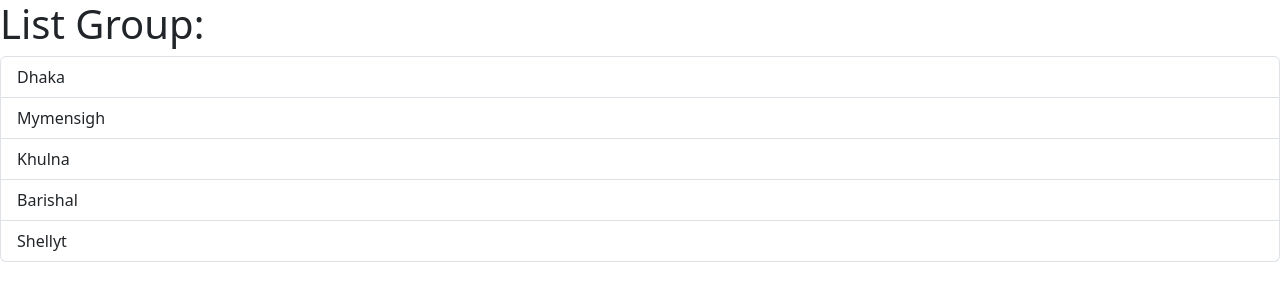
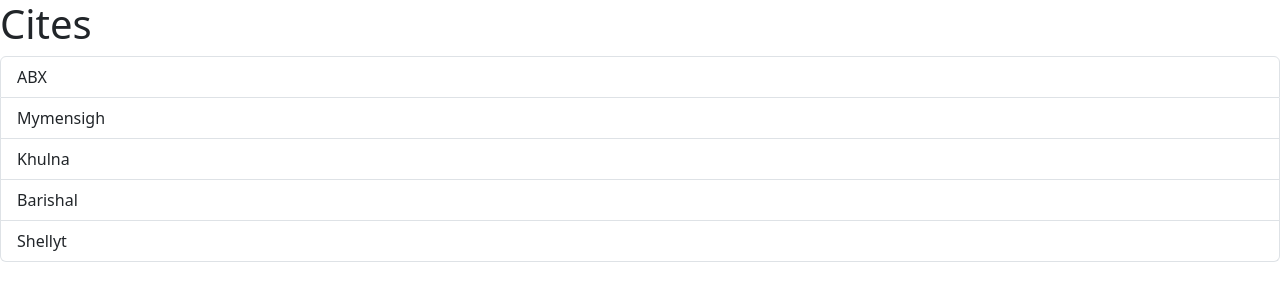
Before and after one commit to fmahadyBD/react-js-learning-projects, a React (Vite) app: page / in a window 1280 px wide. Shown: the top 300 px of the page. Built offline with nearby package versions, Linux system fonts and the light colour scheme.

Commit message:
Passing data via props

```diff
--- a/src/App.tsx
+++ b/src/App.tsx
@@ -1,15 +1,18 @@
-
 // import Message from "./Message"
 
 import ListGroup from "./components/ListGroup";
 
-ListGroup
+ListGroup;
+//we passd parametter from here to ListGroup
+let items = ["ABX", "Mymensigh", "Khulna", "Barishal", "Shellyt"];
 function App() {
-  return <div>
-    {/* <Message></Message> */}
+  return (
+    <div>
+      {/* <Message></Message> */}
 
-  <ListGroup></ListGroup>
-  </div>;
+      <ListGroup items={items} heading={"Cites"} />
+    </div>
+  );
 }
 
-export default App
+export default App;
--- a/src/components/ListGroup.tsx
+++ b/src/components/ListGroup.tsx
@@ -1,9 +1,17 @@
 import { MouseEvent, useState } from "react";
 
-function ListGroup() {
+//
+
+interface Props {
+  items: String[];
+  heading: String;
+}
+
+function ListGroup({ items, heading }: Props) {
   //ctrl+d
+  //we passed those by app componends
 
-  let items = ["Dhaka", "Mymensigh", "Khulna", "Barishal", "Shellyt"];
+  // let items = ["Dhaka", "Mymensigh", "Khulna", "Barishal", "Shellyt"];
   //   items = [];
 
   //   const getMessage = () => {
@@ -19,7 +27,7 @@ function ListGroup() {
   return (
     // this is fragment
     <>
-      <h1>List Group:</h1>
+      <h1>{heading}</h1>
       {/* {getMessage()} */}
       {items.length === 0 && <p>Item is null</p>}
       <ul className="list-group">
@@ -36,7 +44,6 @@ function ListGroup() {
                 ? "list-group-item active"
                 : "list-group-item"
             }
-            key={item}
             onClick={() => setSelectIndex(index)}
           >
             {/* <li
```
